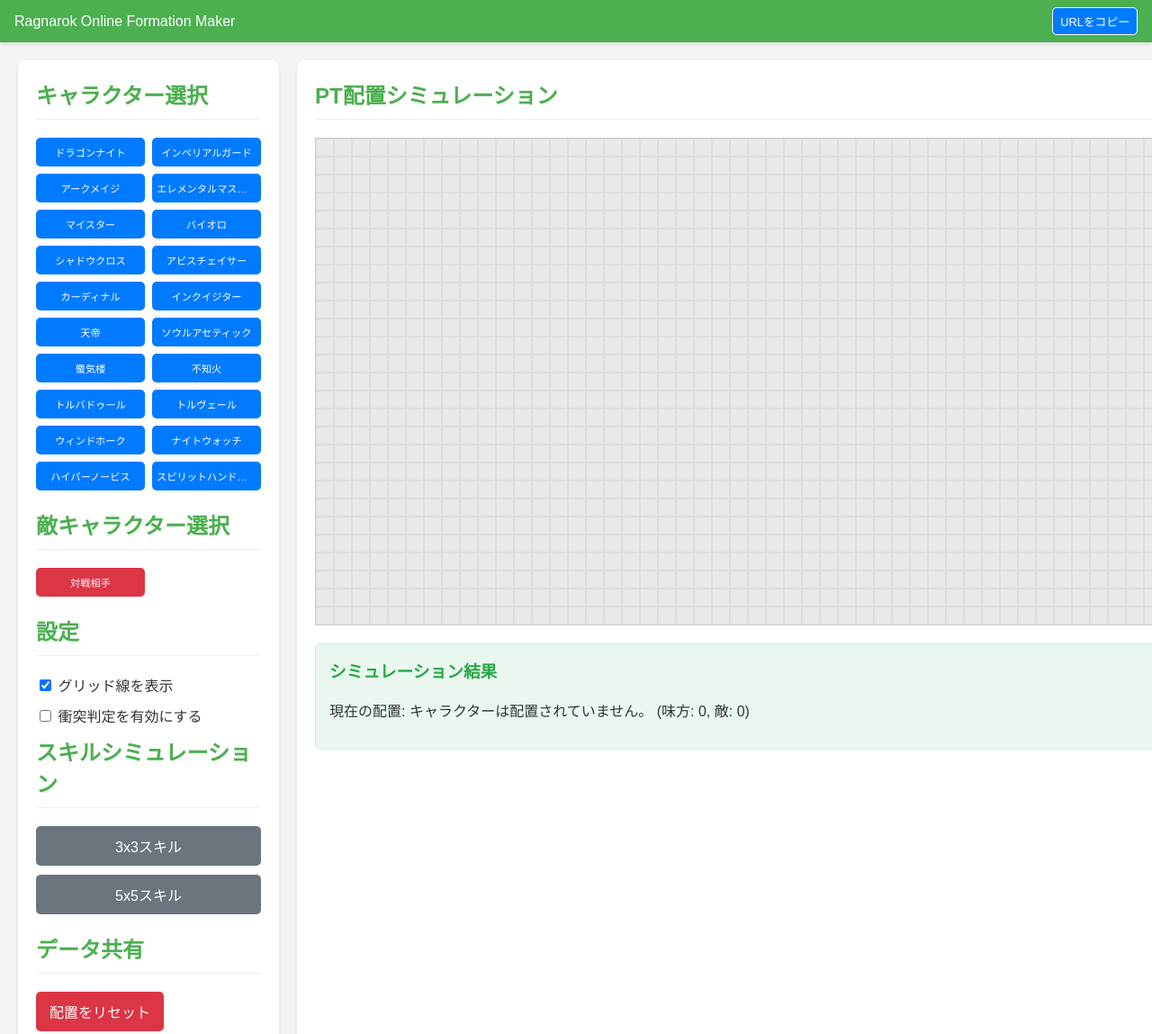
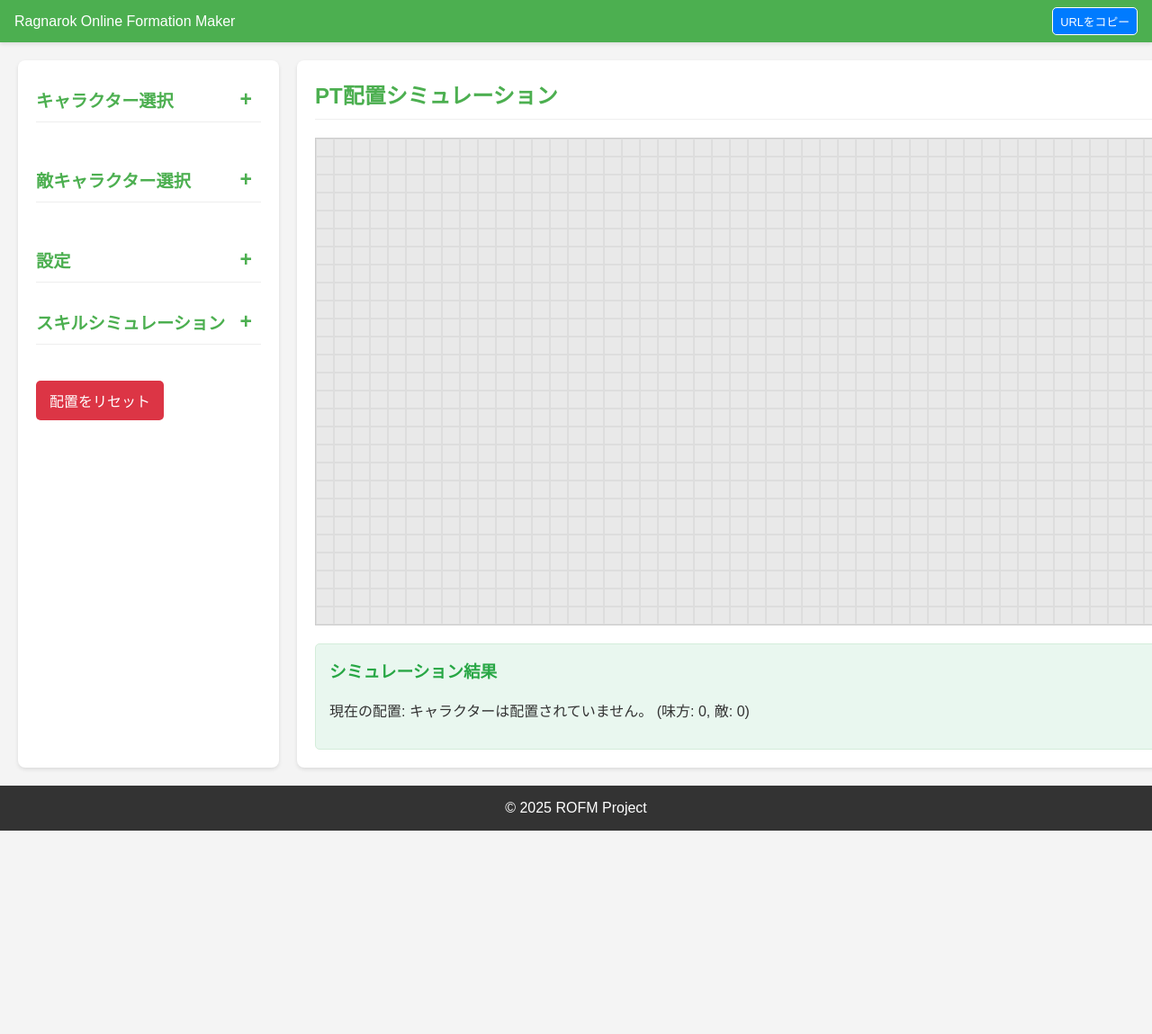
Before and after one commit to usachoco/rofm, a website with bundled scripts: page index.html in a window 1280 px wide. Shown: the top 1149 px of the page at 90% size. After the commit the page ends 923 px from the top, so only its background shows below. Built offline with nearby package versions, Linux system fonts and the light colour scheme.

Commit message:
左メニューをスリム化

```diff
--- a/css/style.css
+++ b/css/style.css
@@ -51,6 +51,7 @@ main {
     gap: 20px;
 }
 
+/* サイドメニュー */
 .sidebar {
     background-color: #fff;
     padding: 20px;
@@ -60,8 +61,49 @@ main {
     max-width: 300px;
 }
 
+/* 開閉メニュー */
+.collapsible-header {
+    cursor: pointer;
+    position: relative;
+    padding: 10px 0;
+    margin-bottom: 10px;
+}
+
+/* メニューが閉じている時 */
+.collapsible-header::after {
+    content: '+';
+    position: absolute;
+    right: 10px;
+    font-size: 1.2em;
+    color: #4CAF50;
+}
+
+/* メニューが開いている時 */
+.collapsible-header.expanded::after {
+    content: '-';
+}
+
+/* メニューが閉じている時のコンテンツ */
+.collapsible-content {
+    display: grid;
+    height: 0;
+    overflow: hidden;
+    transition: height 0.3s ease-out;
+    visibility: hidden;
+
+}
+
+/* メニューが開いている時のコンテンツ */
+.collapsible-header.expanded + .collapsible-content {
+    display: grid;
+    height: auto;
+    visibility: visible;
+
+}
+
 .sidebar h2 {
     color: #4CAF50;
+    font-size: 1.2em;
     margin-top: 0;
     border-bottom: 1px solid #eee;
     padding-bottom: 10px;
@@ -82,7 +124,7 @@ main {
     border: none;
     border-radius: 5px;
     cursor: pointer;
-    font-size: 0.7em; /* フォントサイズを調整 */
+    font-size: 0.6em; /* フォントサイズを調整 */
     transition: background-color 0.2s;
     text-align: center;
     white-space: nowrap; /* テキストの折り返しを防ぐ */
--- a/index.html
+++ b/index.html
@@ -16,26 +16,23 @@
 
     <main>
         <aside class="sidebar">
-            <h2>キャラクター選択</h2>
-            <div class="character-selection">
+            <h2 class="collapsible-header">キャラクター選択</h2>
+            <div class="collapsible-content character-selection">
             </div>
-            <h2>敵キャラクター選択</h2>
-            <div class="enemy-selection">
+            <h2 class="collapsible-header">敵キャラクター選択</h2>
+            <div class="collapsible-content enemy-selection">
             </div>
-                 <h2>設定</h2>
-            <div class="settings">
+            <h2 class="collapsible-header">設定</h2>
+            <div class="collapsible-content settings">
                 <label><input type="checkbox" id="show-grid-lines" checked> グリッド線を表示</label>
                 <label><input type="checkbox" id="enable-collision"> 衝突判定を有効にする</label>
             </div>
-            <h2>スキルシミュレーション</h2>
-            <div class="skill-selection">
+            <h2 class="collapsible-header">スキルシミュレーション</h2>
+            <div class="collapsible-content skill-selection">
                 <button class="skill-btn" data-skill-size="3">3x3スキル</button>
                 <button class="skill-btn" data-skill-size="5">5x5スキル</button>
             </div>
-            <h2>データ共有</h2>
-            <div class="data-sharing">
-                 </div>
-                 <button id="reset-formation">配置をリセット</button>
+            <button id="reset-formation">配置をリセット</button>
         </aside>
 
         <section class="formation-area">
@@ -50,7 +47,7 @@
     </main>
 
     <footer>
-        <p>&copy; 2025 ROFM Project</p>
+        <span>&copy; 2025 ROFM Project</span>
     </footer>
 
     <script type="module" src="js/main.js"></script>
--- a/js/main.js
+++ b/js/main.js
@@ -10,12 +10,9 @@ document.addEventListener('DOMContentLoaded', () => {
     const enableCollisionCheckbox = document.getElementById('enable-collision');
     const resetFormationButton = document.getElementById('reset-formation');
     const resultText = document.getElementById('result-text');
-
-    const exportDataButton = document.getElementById('export-data');
-    const importDataInput = document.getElementById('import-data-input');
-    const importDataButton = document.getElementById('import-data-button');
     const copyUrlButton = document.getElementById('copy-url-button');
     const skillButtons = document.querySelectorAll('.skill-btn');
+    const collapsibleHeaders = document.querySelectorAll('.collapsible-header');
 
     // キャラクター選択ボタンを動的に生成
     const characterSelectionDiv = document.querySelector('.character-selection');
@@ -48,7 +45,8 @@ document.addEventListener('DOMContentLoaded', () => {
         characterButtons, // 更新されたcharacterButtonsを渡す
         resultText,
         copyUrlButton,
-        skillButtons
+        skillButtons,
+        collapsibleHeaders
     });
 
     // キャラクターボタンのセットアップ
--- a/js/ui.js
+++ b/js/ui.js
@@ -11,11 +11,9 @@ export function setupUI(elements) {
         resetFormationButton,
         characterButtons,
         resultText,
-        exportDataButton,
-        importDataInput,
-        importDataButton,
         copyUrlButton,
-        skillButtons
+        skillButtons,
+        collapsibleHeaders
     } = elements;
 
     // グリッド線表示チェックボックスのイベントリスナー
@@ -31,4 +29,14 @@ export function setupUI(elements) {
 
     // URLをコピー
     copyUrlButton.addEventListener('click', () => copyUrl(resultText));
+
+    // サイドメニューの開閉イベントリスナー
+    if (collapsibleHeaders && collapsibleHeaders.length > 0) {
+        collapsibleHeaders.forEach(header => {
+            header.addEventListener('click', function() {
+                this.classList.toggle('expanded');
+                const content = this.nextElementSibling;
+            });
+        });
+    }
 }
```
